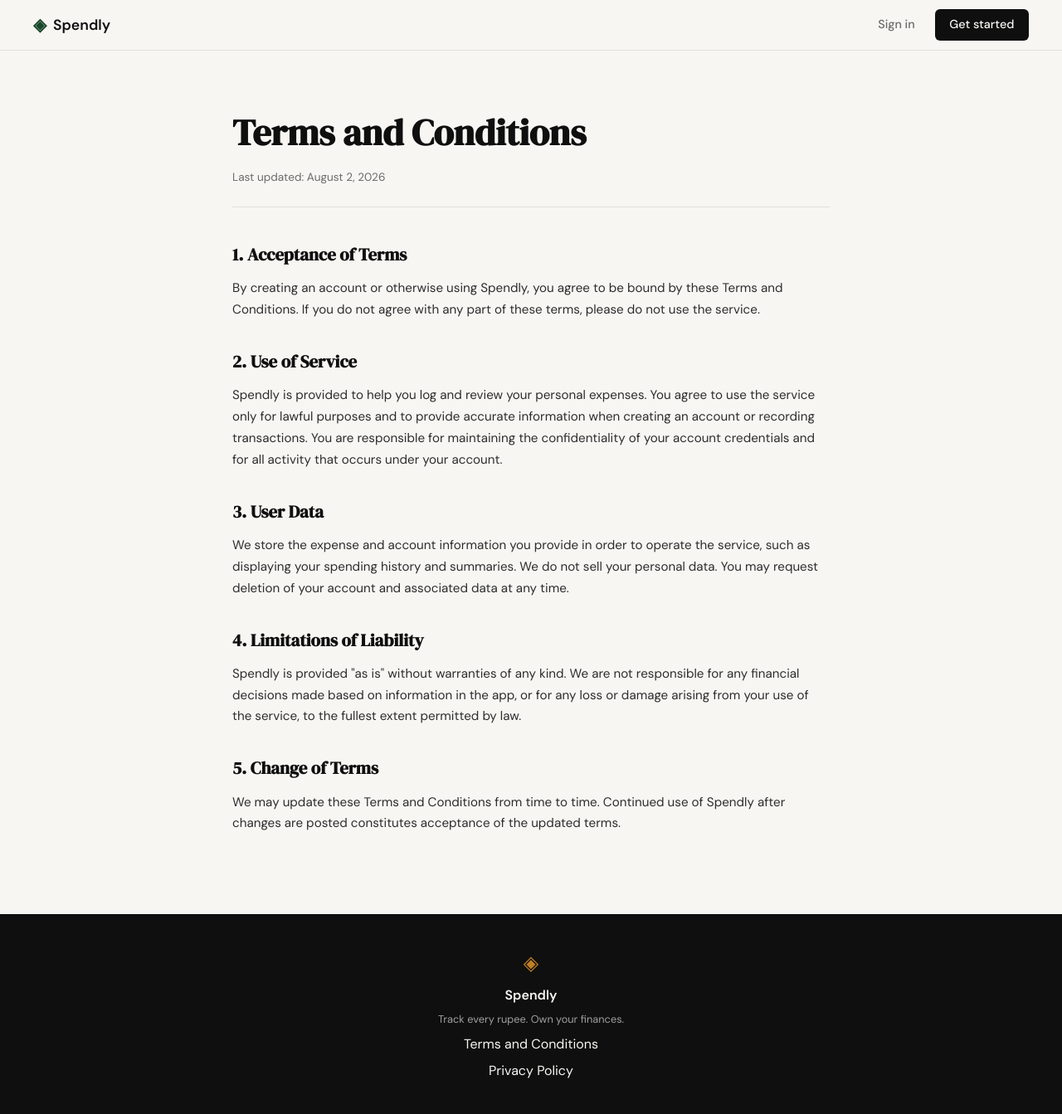
After one commit to sajidchoudhary/spendly_created_by_claude, a Flask app: page /terms in a window 1280 px wide. The commit adds this page. Shown: the whole page at 83% size. Run offline with Flask 3, Linux system fonts and the light colour scheme.

Commit message:
Add Terms and Conditions page
Adds GET /terms route, terms.html template with standard legal
sections, matching styles, and links the footer's placeholder
Terms and Conditions href to the new page.

```diff
--- a/app.py
+++ b/app.py
@@ -20,6 +20,11 @@ def register():
 @app.route("/login")
 def login():
     return render_template("login.html")
+
+
+@app.route("/terms")
+def terms():
+    return render_template("terms.html")
 
 
 # ------------------------------------------------------------------ #
--- a/static/css/style.css
+++ b/static/css/style.css
@@ -478,6 +478,54 @@ a { color: inherit; text-decoration: none; }
 .auth-switch a:hover { text-decoration: underline; }
 
 /* ------------------------------------------------------------------ */
+/* Legal pages                                                         */
+/* ------------------------------------------------------------------ */
+
+.legal-section {
+    padding: 4rem 2rem 5rem;
+}
+
+.legal-inner {
+    max-width: 720px;
+    margin: 0 auto;
+}
+
+.legal-header {
+    margin-bottom: 2.5rem;
+    padding-bottom: 1.5rem;
+    border-bottom: 1px solid var(--border);
+}
+
+.legal-title {
+    font-family: var(--font-display);
+    font-size: clamp(2rem, 4vw, 2.75rem);
+    color: var(--ink);
+    margin-bottom: 0.5rem;
+}
+
+.legal-updated {
+    font-size: 0.85rem;
+    color: var(--ink-muted);
+}
+
+.legal-content h2 {
+    font-family: var(--font-display);
+    font-size: 1.3rem;
+    color: var(--ink);
+    margin-top: 2rem;
+    margin-bottom: 0.75rem;
+}
+
+.legal-content h2:first-child { margin-top: 0; }
+
+.legal-content p {
+    font-size: 0.95rem;
+    color: var(--ink-soft);
+    line-height: 1.7;
+    margin-bottom: 1rem;
+}
+
+/* ------------------------------------------------------------------ */
 /* Footer                                                              */
 /* ------------------------------------------------------------------ */
 
--- a/templates/base.html
+++ b/templates/base.html
@@ -34,7 +34,7 @@
             <span class="brand-icon">◈</span>
             <span class="footer-name">Spendly</span>
             <p class="footer-copy">Track every rupee. Own your finances.</p>
-            <a href="#">Terms and Conditions</a>
+            <a href="{{ url_for('terms') }}">Terms and Conditions</a>
             <a href="#">Privacy Policy</a>
         </div>
     </footer>
--- /dev/null
+++ b/templates/terms.html
@@ -0,0 +1,56 @@
+{% extends "base.html" %}
+
+{% block title %}Terms and Conditions — Spendly{% endblock %}
+
+{% block content %}
+
+<section class="legal-section">
+    <div class="legal-inner">
+        <div class="legal-header">
+            <h1 class="legal-title">Terms and Conditions</h1>
+            <p class="legal-updated">Last updated: August 2, 2026</p>
+        </div>
+
+        <div class="legal-content">
+            <h2>1. Acceptance of Terms</h2>
+            <p>
+                By creating an account or otherwise using Spendly, you agree to be bound by these
+                Terms and Conditions. If you do not agree with any part of these terms, please do
+                not use the service.
+            </p>
+
+            <h2>2. Use of Service</h2>
+            <p>
+                Spendly is provided to help you log and review your personal expenses. You agree
+                to use the service only for lawful purposes and to provide accurate information
+                when creating an account or recording transactions. You are responsible for
+                maintaining the confidentiality of your account credentials and for all activity
+                that occurs under your account.
+            </p>
+
+            <h2>3. User Data</h2>
+            <p>
+                We store the expense and account information you provide in order to operate the
+                service, such as displaying your spending history and summaries. We do not sell
+                your personal data. You may request deletion of your account and associated data
+                at any time.
+            </p>
+
+            <h2>4. Limitations of Liability</h2>
+            <p>
+                Spendly is provided "as is" without warranties of any kind. We are not responsible
+                for any financial decisions made based on information in the app, or for any loss
+                or damage arising from your use of the service, to the fullest extent permitted by
+                law.
+            </p>
+
+            <h2>5. Change of Terms</h2>
+            <p>
+                We may update these Terms and Conditions from time to time. Continued use of
+                Spendly after changes are posted constitutes acceptance of the updated terms.
+            </p>
+        </div>
+    </div>
+</section>
+
+{% endblock %}
```
Also changed, not shown: prompts.txt (+8 -0 lines).
